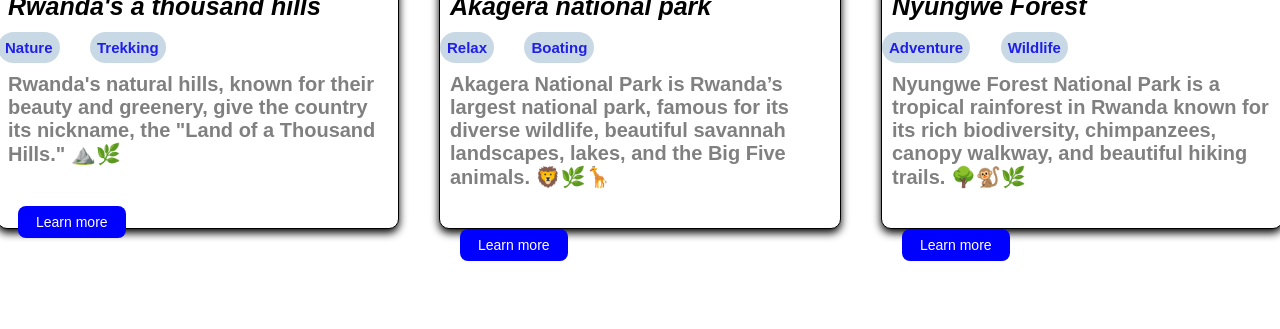
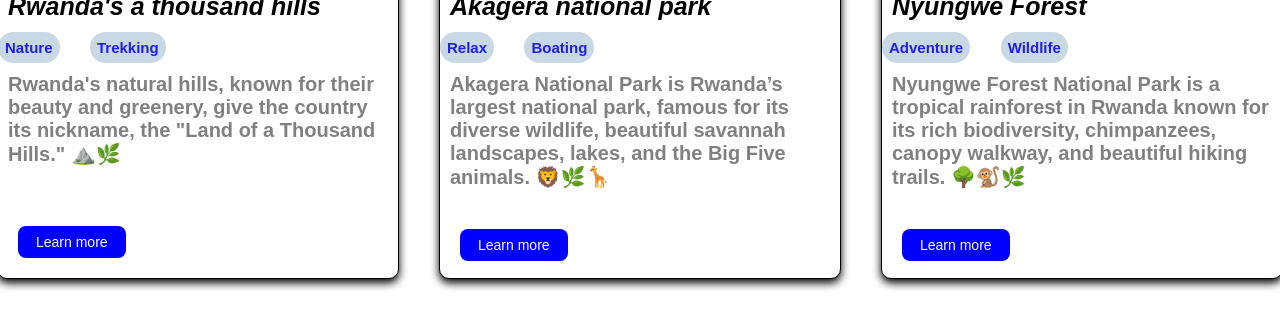
Before and after one commit to rodneyshema/html-exercises, a plain HTML site: page rodney/index.html in a window 1280 px wide. Shown: the part 449-778 px from the top of the page. Drawn offline with Linux system fonts and the light colour scheme.

Commit message:
add new file

```diff
--- a/rodney/index.html
+++ b/rodney/index.html
@@ -8,7 +8,7 @@
 <h1>Explore Destinations</h1>
 <h2>This is our presentation</h2>
 <body>
-  <digit v class="noble">
+  <div class="noble">
       <div class="rodo">
 
 <img src="hills.png" alt="hills" width="400" height="250">
@@ -18,7 +18,9 @@
 <p>Trekking</p>
 </div>
 <h5>Rwanda's natural hills, known for their beauty and greenery, give the country its nickname, the "Land of a Thousand Hills." ⛰️🌿</h5>
+<div class="not">
 <button>Learn more</button>
+</div>
 </div>
   <div class="rodo">
 <img src="akagera.png" alt="akagera" width="400" height="250">
--- a/rodney/style.css
+++ b/rodney/style.css
@@ -27,7 +27,7 @@ border-radius: 10px;
     border-radius: 10px;
 height: auto;
 width: 400px;
-height: 500px;
+height: 550px;
 
 }
 h4 {
@@ -100,3 +100,6 @@ h1{
     font-family: Arial, Helvetica, sans-serif;
     font-weight: bold;
 }
+.not {
+margin-top: 30px;
+}
```
